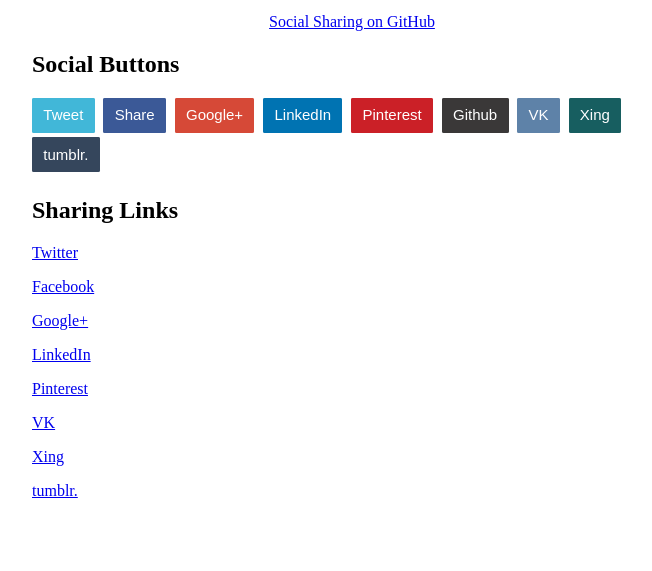
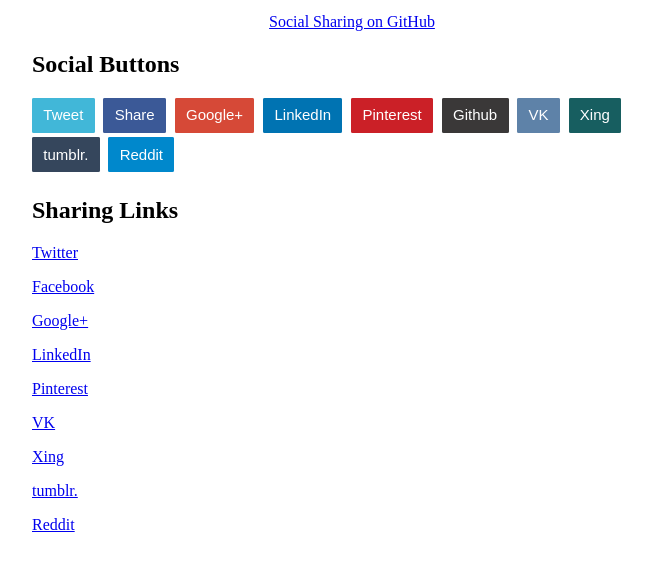
Before and after one commit to cferdinandi/social-sharing, a website: page index.html in a window 1280 px wide. Shown: the part 125-696 px from the top of the page, without its empty margins (288-940 px from the left). Drawn offline with Linux system fonts and the light colour scheme.

Commit message:
Added Reddit button and link

```diff
--- a/index.html
+++ b/index.html
@@ -56,6 +56,7 @@
 			<button class="btn btn-vk">VK</button>
 			<button class="btn btn-xing">Xing</button>
 			<button class="btn btn-tumblr">tumblr.</button>
+			<button class="btn btn-reddit">Reddit</button>
 		</p>
 
 
@@ -69,6 +70,7 @@
 		<p><a target="_blank" href="https://vk.com/share.php?url=YOUR-URL&title=YOUR-TITLE&description=YOUR-DESCRIPTION&image=YOUR-IMAGE-SRC&noparse=true">VK</a></p>
 		<p><a target="_blank" href="https://www.xing-share.com/app/user?op=share;sc_p=xing-share;url=YOUR-URL">Xing</a></p>
 		<p><a target="_blank" href="http://www.tumblr.com/share">tumblr.</a></p>
+		<p><a target="_blank" href="http://www.reddit.com/submit?url=YOUR-URL&title=YOUR-TITLE">Reddit</a></p>
 
 	</section>
 
```
